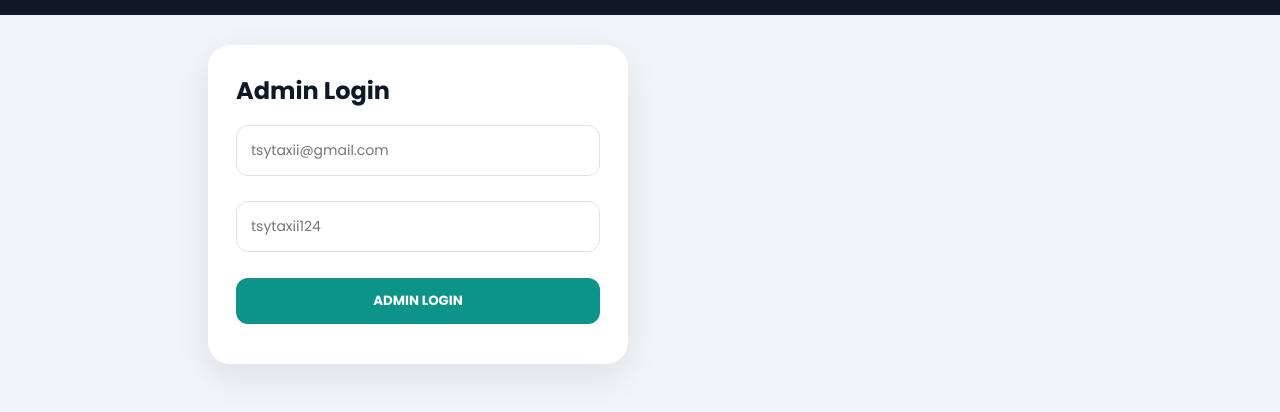
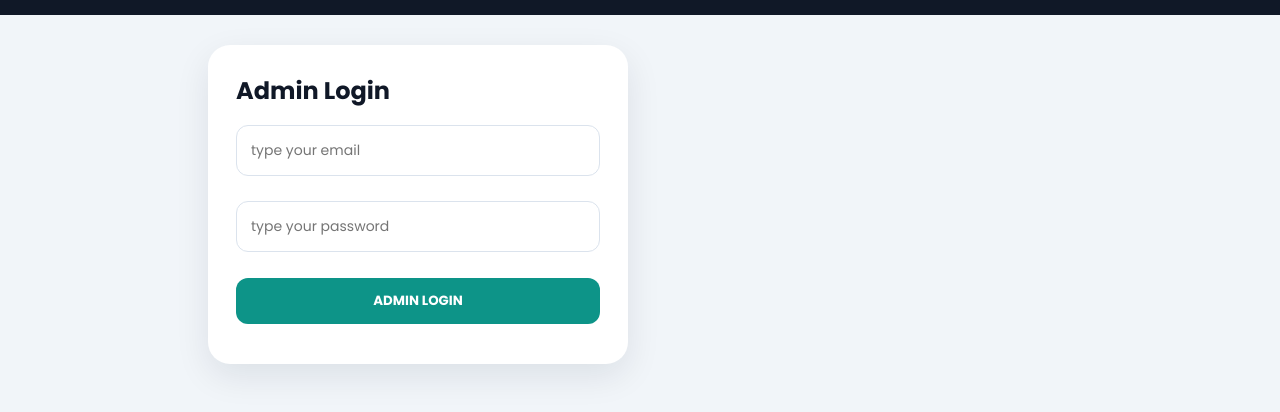
Before and after one commit to anandvenkatesh140-hash/thisaytaxii, a plain HTML site: page admin.html in a window 1280 px wide. Shown: the part 56-468 px from the top of the page. Drawn offline with Linux system fonts and the light colour scheme; no server answers.

Commit message:
Change placeholders in admin login form
Updated placeholder text for email and password fields.

```diff
--- a/admin.html
+++ b/admin.html
@@ -26,10 +26,10 @@
         <form id="adminLoginForm">
 
             <input type="email" id="adminEmail"
-            placeholder="tsytaxii@gmail.com" required>
+            placeholder="type your email" required>
 
             <input type="password" id="adminPassword"
-            placeholder="tsytaxii124" required>
+            placeholder="type your password" required>
 
             <button class="primary-btn" type="submit">
                 ADMIN LOGIN
```
